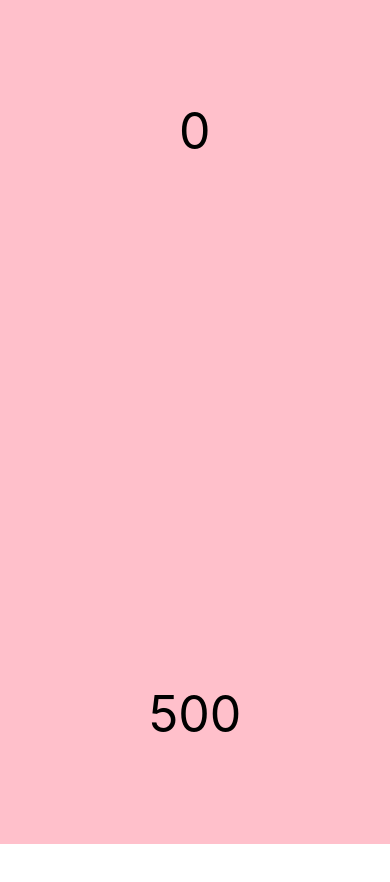
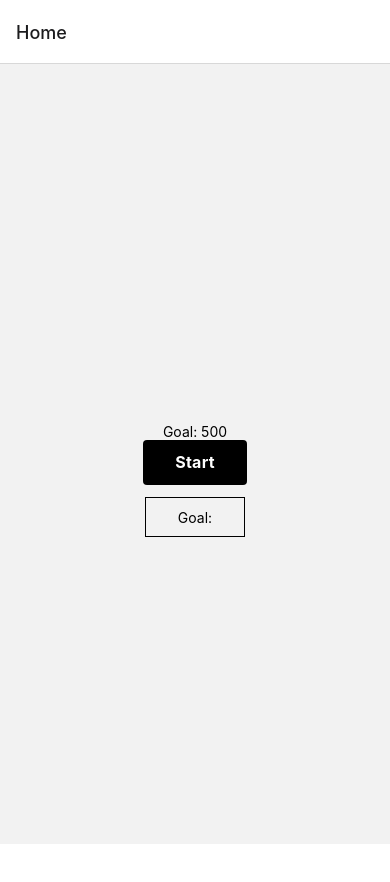
Before and after one commit to TMarciDev/rat-tick, a React Native app: screen /Home in a window 390 px wide. Shown: the top 882 px of the page. Before the commit the page ends 844 px from the top, so only its background shows below. Built offline with nearby package versions, Linux system fonts and the light colour scheme.

Commit message:
semi finish and build

```diff
--- a/App.js
+++ b/App.js
@@ -1,21 +1,23 @@
-import { StatusBar } from 'expo-status-bar';
 import { StyleSheet, Text, View } from 'react-native';
-import Game from './components/Game';
 
+import { NavigationContainer } from '@react-navigation/native';
+import { createNativeStackNavigator } from '@react-navigation/native-stack';
+
+import Game from './screens/Game';
+import Home from './screens/Home';
+
+const Stack = createNativeStackNavigator();
 export default function App() {
 	return (
-		<View>
-			<Game goal={500} />
-			<StatusBar style='auto' />
-		</View>
+		<NavigationContainer>
+			<Stack.Navigator>
+				<Stack.Screen name='Home' component={Home} />
+				<Stack.Screen
+					name='Game'
+					component={Game}
+					options={{ headerShown: false }}
+				/>
+			</Stack.Navigator>
+		</NavigationContainer>
 	);
 }
-
-const styles = StyleSheet.create({
-	container: {
-		/*flex: 1,
-		backgroundColor: '#fff',
-		alignItems: 'center',
-		justifyContent: 'center',*/
-	},
-});
--- a/app.json
+++ b/app.json
@@ -24,7 +24,9 @@
       "adaptiveIcon": {
         "foregroundImage": "./assets/adaptive-icon.png",
         "backgroundColor": "#FFFFFF"
-      }
+      },
+      "package": "com.tickshit.tickshit",
+      "versionCode": 1
     },
     "web": {
       "favicon": "./assets/favicon.png"
--- a/components/Game.js
+++ b/screens/Game.js
@@ -1,4 +1,5 @@
 import React, { useState, useEffect } from 'react';
+import { StatusBar } from 'expo-status-bar';
 import {
 	StyleSheet,
 	Text,
@@ -10,7 +11,7 @@ import {
 
 const windowWidth = Dimensions.get('window').width;
 const windowHeight = Dimensions.get('window').height;
-const Game = (props) => {
+const Game = ({ navigation, route }) => {
 	const [looter, setLooter] = useState(Math.random() >= 0.5);
 	const [score1, setScore1] = useState(0);
 	const [score2, setScore2] = useState(0);
@@ -18,12 +19,12 @@ const Game = (props) => {
 	useEffect(() => {
 		const timerId = setInterval(() => {
 			!isFinished() && (looter ? setScore1(score1 + 1) : setScore2(score2 + 1));
-		}, 0.01);
+		}, 1);
 		return () => clearInterval(timerId);
 	});
 
 	const isFinished = () => {
-		return score1 >= props.goal || score2 >= props.goal;
+		return score1 >= route.params.goal || score2 >= route.params.goal;
 	};
 
 	return (
@@ -41,7 +42,36 @@ const Game = (props) => {
 				<Text style={[styles.points, { transform: [{ rotate: '180deg' }] }]}>
 					{score1}
 				</Text>
-				<Text style={[styles.points]}>{score2}</Text>
+				<Text
+					style={[
+						styles.points,
+						{ paddingBottom: 0, transform: [{ rotate: '180deg' }] },
+					]}
+				>
+					Goal: {route.params.goal}
+				</Text>
+				<View style={{ width: windowWidth }}>
+					<View
+						style={{
+							width: (score1 / route.params.goal) * windowWidth,
+							backgroundColor: 'blue',
+							height: 90,
+						}}
+					/>
+					<View
+						style={{
+							width: (score2 / route.params.goal) * windowWidth,
+							backgroundColor: 'red',
+							height: 90,
+						}}
+					/>
+				</View>
+				<Text style={[styles.points, { paddingBottom: 0 }]}>
+					Goal: {route.params.goal}
+				</Text>
+
+				<Text style={styles.points}>{score2}</Text>
+				<StatusBar hidden={true} />
 			</View>
 		</TouchableWithoutFeedback>
 	);
@@ -49,6 +79,7 @@ const Game = (props) => {
 
 const styles = StyleSheet.create({
 	container: {
+		position: 'relative',
 		height: windowHeight,
 		width: windowWidth,
 		display: 'flex',
--- /dev/null
+++ b/screens/Home.js
@@ -0,0 +1,73 @@
+import React, { useState } from 'react';
+import {
+	StyleSheet,
+	Text,
+	SafeAreaView,
+	Dimensions,
+	Pressable,
+	TextInput,
+} from 'react-native';
+
+const windowWidth = Dimensions.get('window').width;
+const windowHeight = Dimensions.get('window').height;
+
+const Home = ({ navigation }) => {
+	const [goal, setGoal] = useState(500);
+	return (
+		<SafeAreaView style={styles.container}>
+			<Text>Goal: {goal}</Text>
+			<Pressable
+				onPress={() => {
+					navigation.navigate('Game', { goal: goal });
+				}}
+				style={styles.button}
+			>
+				<Text style={styles.text}>Start</Text>
+			</Pressable>
+			<TextInput
+				style={styles.input}
+				onChangeText={(e) => {
+					e > 1 && setGoal(e);
+				}}
+				placeholder='Goal:'
+				keyboardType='numeric'
+			/>
+		</SafeAreaView>
+	);
+};
+
+const styles = StyleSheet.create({
+	container: {
+		height: windowHeight,
+		display: 'flex',
+		flexDirection: 'column',
+		alignItems: 'center',
+		justifyContent: 'center',
+	},
+	button: {
+		alignItems: 'center',
+		justifyContent: 'center',
+		paddingVertical: 12,
+		paddingHorizontal: 32,
+		borderRadius: 4,
+		elevation: 3,
+		backgroundColor: 'black',
+	},
+	text: {
+		fontSize: 16,
+		lineHeight: 21,
+		fontWeight: 'bold',
+		letterSpacing: 0.25,
+		color: 'white',
+	},
+	input: {
+		height: 40,
+		width: 100,
+		margin: 12,
+		borderWidth: 1,
+		padding: 10,
+		textAlign: 'center',
+	},
+});
+
+export default Home;
```
Also changed, not shown: eas.json (added, +18 -0 lines), package.json (+7 -2 lines), 2 other files (tests, documents, lock files or other folders).
